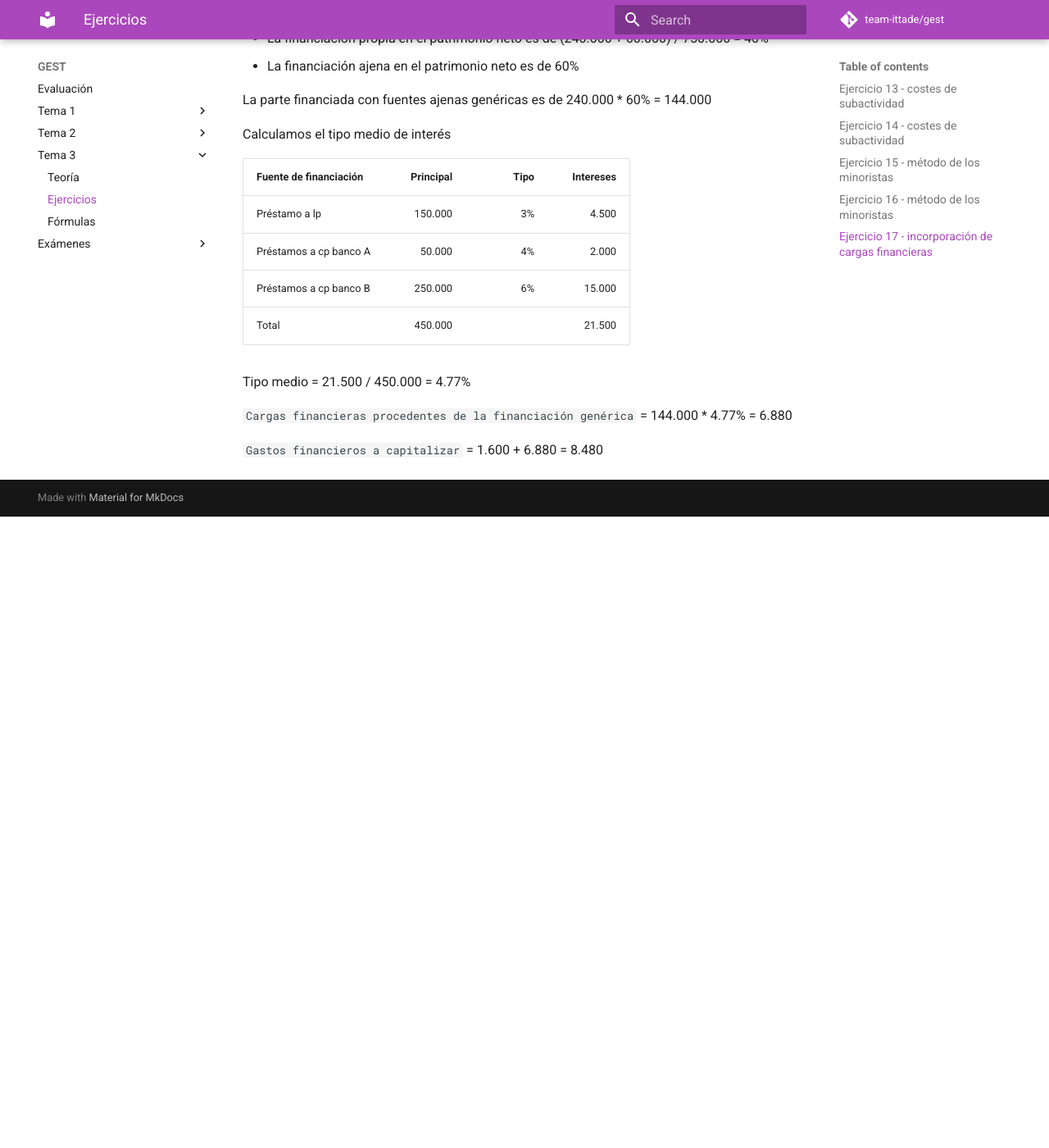
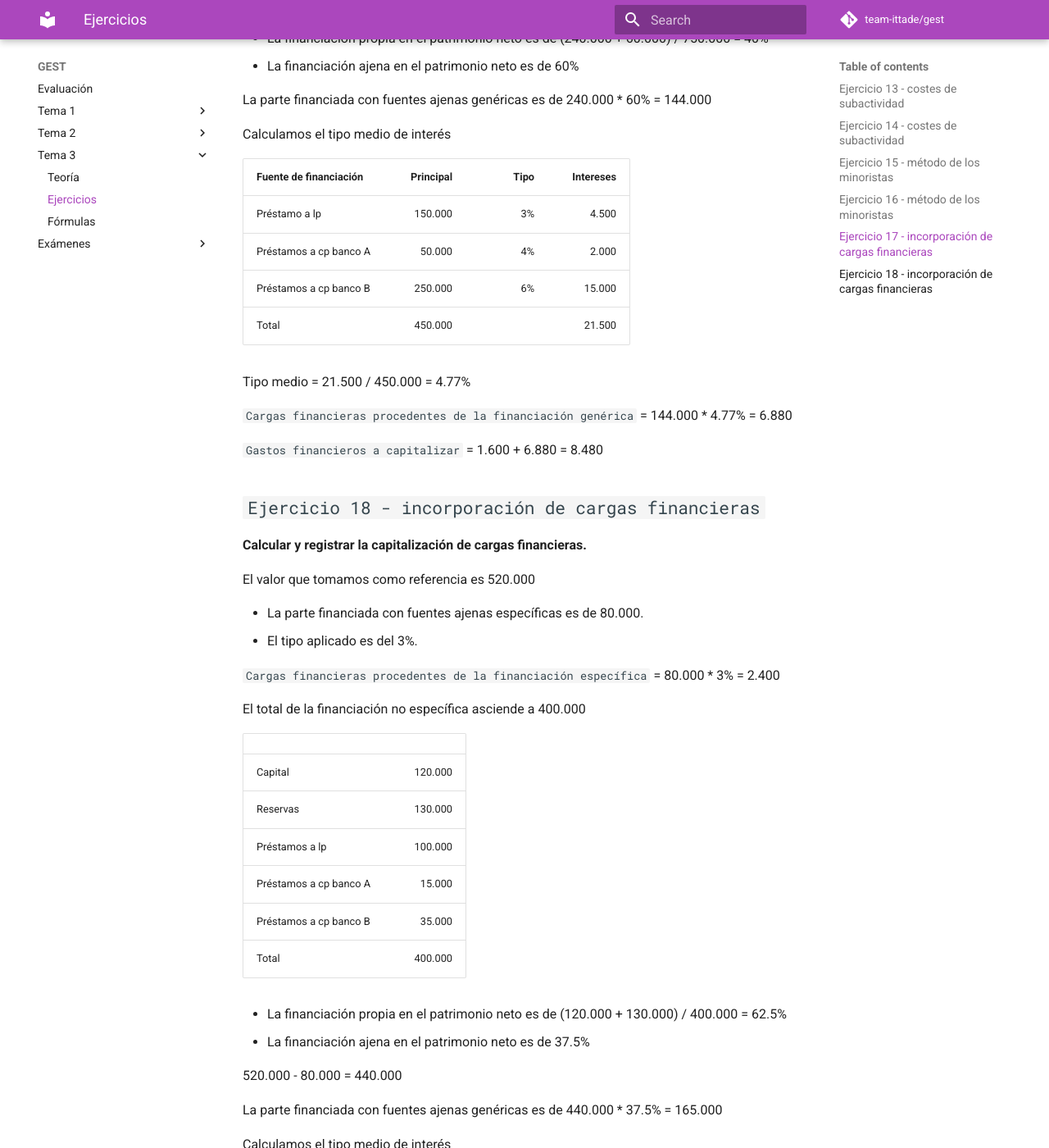
Before and after one commit to team-ittade/gest, an MkDocs documentation site: the page built from docs/tema-3/ejercicios.md, in a window 1280 px wide and 1400 px high, scrolled down 3008 px. Shown: the whole window at 82% size. Built offline with MkDocs 1.6.1 and Material for MkDocs 9.7.7, drawn with Linux system fonts in a browser that asks for light colours; comment, search, counter and statistics services are not loaded; before the commit the page ends 3638 px from its top, so only the background shows below that; some of the changed text lies outside the part shown.

Commit message:
2021-03-15 - tema 3 + ejercicio 18

```diff
--- a/docs/tema-3/ejercicios.md
+++ b/docs/tema-3/ejercicios.md
@@ -94,7 +94,7 @@ El total de la financiación no específica asciende a 750.000
 |||
 |--|--:|
 |Capital|240.000|
-|Rservas|60.000|
+|Reservas|60.000|
 |Préstamos a lp|150.000|
 |Préstamos a cp banco A|50.000|
 |Préstamos a cp banco B|250.000|
@@ -119,3 +119,47 @@ Tipo medio = 21.500 / 450.000 = 4.77%
 `Cargas financieras procedentes de la financiación genérica` = 144.000 \* 4.77% = 6.880
 
 `Gastos financieros a capitalizar` = 1.600 + 6.880 = 8.480
+
+## `Ejercicio 18 - incorporación de cargas financieras`
+
+**Calcular y registrar la capitalización de cargas financieras.**
+
+El valor que tomamos como referencia es 520.000
+
+- La parte financiada con fuentes ajenas específicas es de 80.000.
+- El tipo aplicado es del 3%.
+
+`Cargas financieras procedentes de la financiación específica` = 80.000 \* 3% = 2.400
+
+El total de la financiación no específica asciende a 400.000
+
+|||
+|--|--:|
+|Capital|120.000|
+|Reservas|130.000|
+|Préstamos a lp|100.000|
+|Préstamos a cp banco A|15.000|
+|Préstamos a cp banco B|35.000|
+|Total|400.000|
+
+- La financiación propia en el patrimonio neto es de (120.000 + 130.000) / 400.000 = 62.5%
+- La financiación ajena en el patrimonio neto es de 37.5%
+
+520.000 - 80.000 = 440.000
+
+La parte financiada con fuentes ajenas genéricas es de 440.000 \* 37.5% = 165.000
+
+Calculamos el tipo medio de interés
+
+|Fuente de financiación|Principal|Tipo|Intereses|
+|--|--:|--:|--:|
+|Préstamo a lp|100.000|2%|2.000|
+|Préstamos a cp banco A|15.000|4%|600|
+|Préstamos a cp banco B|35.000|6%|2.100|
+|Total|150.000||4.700|
+
+Tipo medio = 4.700 / 150.000 = 3.13%
+
+`Cargas financieras procedentes de la financiación genérica` = 150.000 \* 3.13% = 4.700
+
+`Gastos financieros a capitalizar` = 2.400 + 4.700 = 7.100
```
Also changed, not shown: docs/tema-3/index.md (+23 -0 lines).
